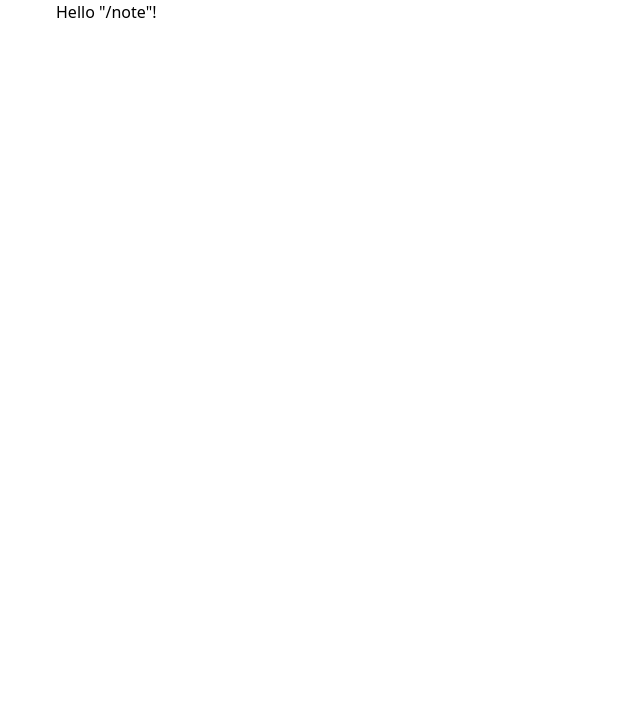
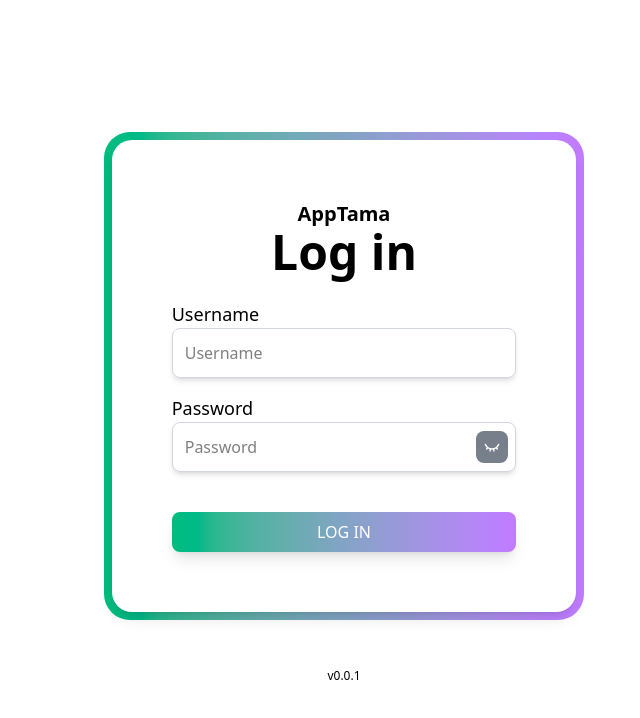
Before and after one commit to reGardens/Apptama, a React (Vite) app: page /login in a window 1280 px wide. Before the commit this address led to /note. Shown: the top 718 px of the page, without its empty margins (296-936 px from the left). Built offline with nearby package versions, Linux system fonts and the light colour scheme; sample sign-in values are in the browser's storage.

Commit message:
fix: bismillah login paling fix

```diff
--- a/src/routes/(auth)/login.tsx
+++ b/src/routes/(auth)/login.tsx
@@ -1,7 +1,6 @@
 import packageJson from '../../../package.json'
 import { useAuthStore } from '@/stores/useAuthStore';
 import { createFileRoute, useRouter } from '@tanstack/react-router'
-import { useState } from 'react';
 import { LuEyeClosed } from "react-icons/lu";
 import { LuEye } from "react-icons/lu";
 
@@ -11,8 +10,7 @@ export const Route = createFileRoute('/(auth)/login')({
 
 function Auth() {
     const router = useRouter()
-    const { username, password, setUsername, setPassword, login } = useAuthStore()
-    const [showPassword, setShowPassword] = useState<boolean>(false);
+    const { username, password, showPassword, setUsername, setPassword, setShowPassword, login } = useAuthStore()
 
     const handleSubmit = (e: React.FormEvent) => {
         e.preventDefault();
@@ -48,7 +46,7 @@ function Auth() {
                                 </div>
                                 Log in
                             </h1>
-                            <form action="#" method="post" className="space-y-4">
+                            <form onSubmit={handleSubmit} className="space-y-4">
                                 <div>
                                     <label htmlFor="username" className="mb-2  dark:text-gray-400 text-lg">Username</label>
                                     <input id="username" className="border p-3 dark:bg-gray-800 dark:text-gray-300  dark:border-gray-700 shadow-md placeholder:text-base focus:scale-105 ease-in-out duration-300 border-gray-300 rounded-lg w-full" type="text" placeholder="Username" required onChange={(e) => setUsername(e.target.value)} autoComplete='off' />
@@ -57,7 +55,7 @@ function Auth() {
                                     <label htmlFor="password" className="mb-2 dark:text-gray-400 text-lg">Password</label>
                                     <div className="relative">
                                         <input id="password" className="border p-3 shadow-md dark:bg-gray-800 dark:text-gray-300 dark:border-gray-700 placeholder:text-base focus:scale-105 ease-in-out duration-300 border-gray-300 rounded-lg w-full" type={showPassword ? "text" : "password"} placeholder="Password" required onChange={(e) => setPassword(e.target.value)} autoComplete='off' />
-                                        <button className='absolute top-1/2 right-2 transform -translate-y-1/2 cursor-pointer opacity-75 bg-gray-600 rounded-lg p-1.5 outline-none' onClick={(e) => { e.preventDefault(); setShowPassword(!showPassword) }}>
+                                        <button type="button" className='absolute top-1/2 right-2 transform -translate-y-1/2 cursor-pointer opacity-75 bg-gray-600 rounded-lg p-1.5 outline-none' onClick={(e) => { e.preventDefault(); setShowPassword(!showPassword) }}>
                                             <div className="relative w-5 h-5 flex items-center justify-center">
                                                 <LuEye className={`absolute transition-all duration-300 ease-in-out text-white ${showPassword ? 'opacity-100 rotate-0 scale-100' : 'opacity-0 -rotate-90 scale-0'}`} />
                                                 <LuEyeClosed className={`absolute transition-all duration-300 ease-in-out text-white ${showPassword ? 'opacity-0 rotate-90 scale-0' : 'opacity-100 rotate-0 scale-100'}`} />
@@ -70,7 +68,7 @@ function Auth() {
                                         Forget your password?
                                     </span>
                                 </a> */}
-                                <button className="bg-gradient-to-r dark:text-gray-600 from-emerald-500 to-purple-400 shadow-lg mt-6 p-2 text-white rounded-lg w-full hover:scale-105 hover:from-purple-400 hover:to-emerald-500 transition duration-300 ease-in-out" type="submit" onClick={handleSubmit}>LOG IN</button>
+                                <button className="bg-gradient-to-r dark:text-gray-600 from-emerald-500 to-purple-400 shadow-lg mt-6 p-2 text-white rounded-lg w-full hover:scale-105 hover:from-purple-400 hover:to-emerald-500 transition duration-300 ease-in-out" type="submit">LOG IN</button>
                             </form>
                             {/* <div className="flex flex-col mt-4 items-center justify-center text-sm">
                                 <h3 className="dark:text-gray-300">
--- a/src/routes/__root.tsx
+++ b/src/routes/__root.tsx
@@ -2,7 +2,19 @@ import { createRootRoute, redirect, Outlet } from '@tanstack/react-router'
 
 export const Route = createRootRoute({
     beforeLoad: ({ location }) => {
-        const isAuthenticated = !!sessionStorage.getItem('auth')
+        // Parse Zustand persist data from sessionStorage
+        const authData = sessionStorage.getItem('auth')
+        let isAuthenticated = false
+
+        if (authData) {
+            try {
+                const parsed = JSON.parse(authData)
+                isAuthenticated = parsed.state?.isAuthenticated || false
+            } catch (e) {
+                // If parsing fails, treat as not authenticated
+                isAuthenticated = false
+            }
+        }
 
         // 1. Redirect root path to appropriate page based on auth status
         if (location.pathname === '' || location.pathname === '/') {
--- a/src/stores/useAuthStore.ts
+++ b/src/stores/useAuthStore.ts
@@ -4,8 +4,10 @@ import { createJSONStorage, persist } from 'zustand/middleware';
 interface AuthState {
     username: string;
     password: string;
+    showPassword: boolean;
     setUsername: (username: string) => void;
     setPassword: (password: string) => void;
+    setShowPassword: (showPassword: boolean) => void;
     login: (username: string, password: string) => void;
     logout: () => void;
     isAuthenticated: boolean;
@@ -16,10 +18,12 @@ export const useAuthStore = create<AuthState>()(
         (set) => ({
             username: '',
             password: '',
+            showPassword: false,
             isAuthenticated: false,
 
             setUsername: (username) => set({ username }), // THIS IS THE RIGHT WAY
             setPassword: (password) => set({ password }), // THIS IS ALSO
+            setShowPassword: (showPassword) => set({ showPassword }), // THIS IS ALSO
 
             login: (username, password) =>
                 set({
```
